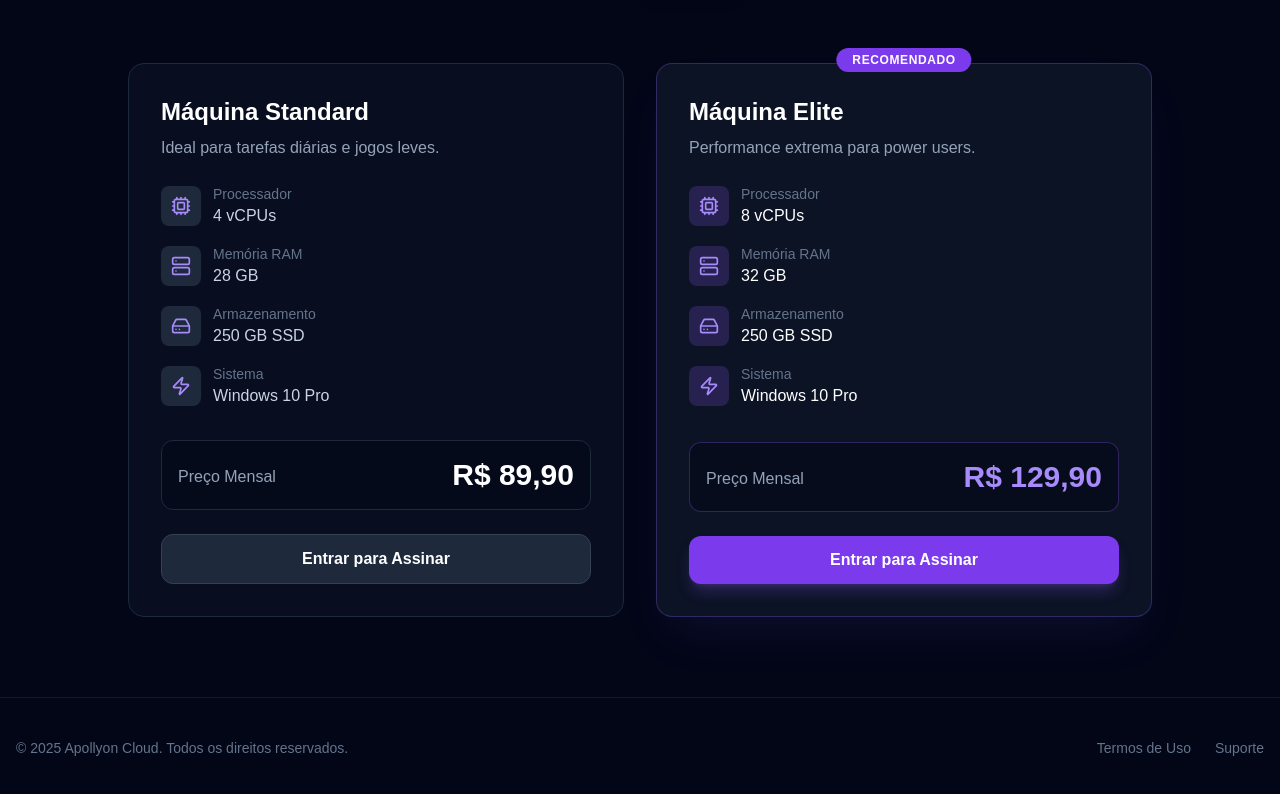
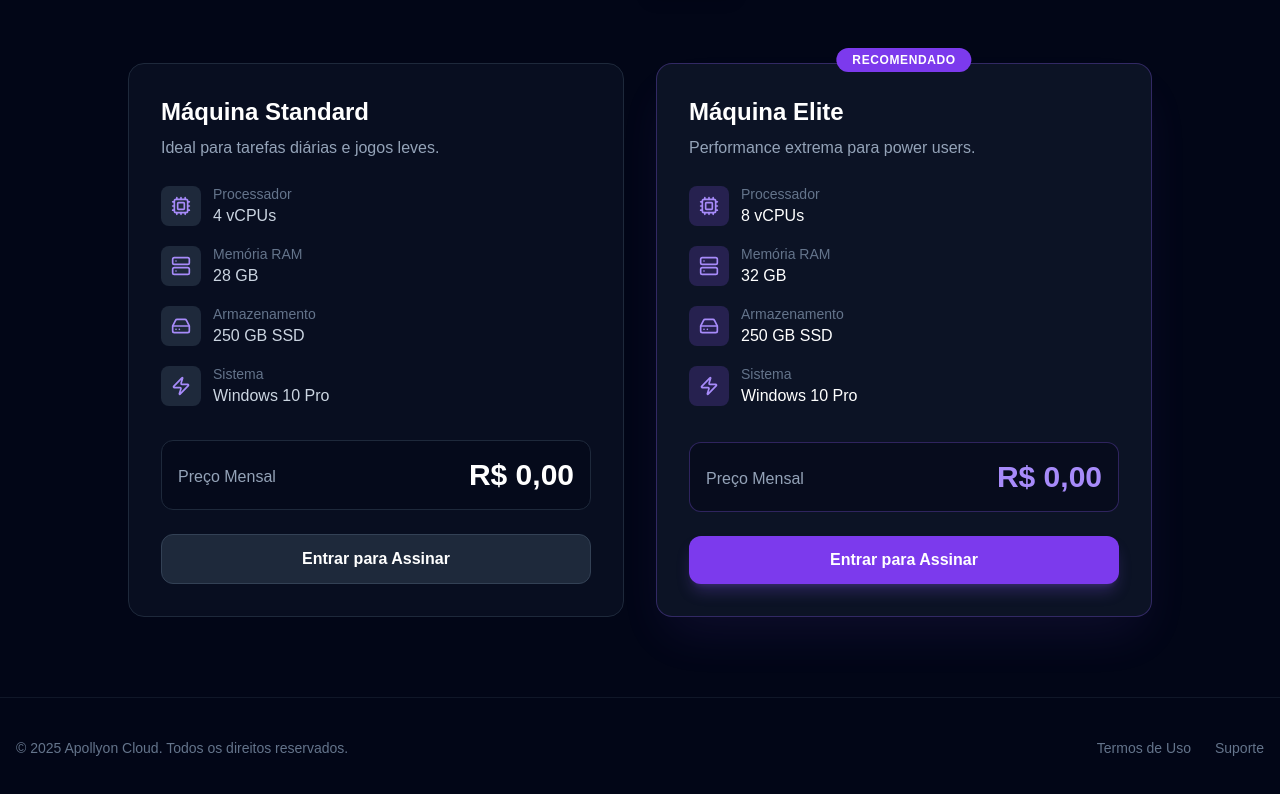
Before and after one commit to levilsouza936-sketch/ApollyonCloud, a Next.js app: page / in a window 1280 px wide. Shown: the part 1463-2257 px from the top of the page. Built offline with nearby package versions, Linux system fonts and the light colour scheme; no server answers; the database is empty.

Commit message:
Make Landing Page prices dynamic and revalidate on update

```diff
--- a/app/admin/products/actions.ts
+++ b/app/admin/products/actions.ts
@@ -22,5 +22,6 @@ export async function updateProduct(productId: string, data: {
     }
 
     revalidatePath('/admin/products')
+    revalidatePath('/')
     return { success: true }
 }
--- a/app/page.tsx
+++ b/app/page.tsx
@@ -44,6 +44,31 @@ export default async function Home() {
   }
 
 
+
+  // Buscar preços dos produtos
+  const { data: products } = await supabase
+    .from('products')
+    .select('name, price, cycle')
+    .eq('active', true)
+
+  const prices = {
+    Standard: { weekly: 0, monthly: 0 },
+    Elite: { weekly: 0, monthly: 0 }
+  }
+
+  if (products) {
+    products.forEach(product => {
+      const name = product.name.toLowerCase()
+      const price = Number(product.price)
+      const cycle = product.cycle as 'weekly' | 'monthly'
+
+      if (name.includes('standard')) {
+        prices.Standard[cycle] = price
+      } else if (name.includes('elite')) {
+        prices.Elite[cycle] = price
+      }
+    })
+  }
 
   return (
     <main className="min-h-screen bg-slate-950 text-white selection:bg-violet-500/30">
@@ -149,7 +174,7 @@ export default async function Home() {
 
       {/* Pricing Section */}
       <div id="pricing">
-        <PricingSection user={user} currentPlan={currentPlan} />
+        <PricingSection user={user} currentPlan={currentPlan} prices={prices} />
       </div>
 
       {/* Footer */}
--- a/components/PricingSection.tsx
+++ b/components/PricingSection.tsx
@@ -15,9 +15,21 @@ type CurrentPlan = {
     cycle: 'weekly' | 'monthly'
 } | null
 
-export default function PricingSection({ user, currentPlan }: { user: User; currentPlan: CurrentPlan }) {
+type Prices = {
+    Standard: { weekly: number; monthly: number }
+    Elite: { weekly: number; monthly: number }
+}
+
+export default function PricingSection({ user, currentPlan, prices }: { user: User; currentPlan: CurrentPlan; prices: Prices }) {
     const [billingCycle, setBillingCycle] = useState<'weekly' | 'monthly'>('monthly')
     const router = useRouter()
+
+    const formatPrice = (value: number) => {
+        return new Intl.NumberFormat('pt-BR', {
+            style: 'currency',
+            currency: 'BRL'
+        }).format(value)
+    }
 
     const handleSubscribe = (plan: 'Standard' | 'Elite') => {
         if (!user) {
@@ -143,7 +155,7 @@ export default function PricingSection({ user, currentPlan }: { user: User; curr
                             <span className="text-slate-400 mb-1">Preço {billingCycle === 'weekly' ? 'Semanal' : 'Mensal'}</span>
                             <div className="text-right">
                                 <span className="text-3xl font-bold text-white">
-                                    {billingCycle === 'weekly' ? 'R$ 1,00' : 'R$ 89,90'}
+                                    {formatPrice(prices.Standard[billingCycle])}
                                 </span>
                             </div>
                         </div>
@@ -221,7 +233,7 @@ export default function PricingSection({ user, currentPlan }: { user: User; curr
                             <span className="text-slate-400 mb-1">Preço {billingCycle === 'weekly' ? 'Semanal' : 'Mensal'}</span>
                             <div className="text-right">
                                 <span className="text-3xl font-bold text-violet-400">
-                                    {billingCycle === 'weekly' ? 'R$ 74,99' : 'R$ 129,90'}
+                                    {formatPrice(prices.Elite[billingCycle])}
                                 </span>
                             </div>
                         </div>
```
